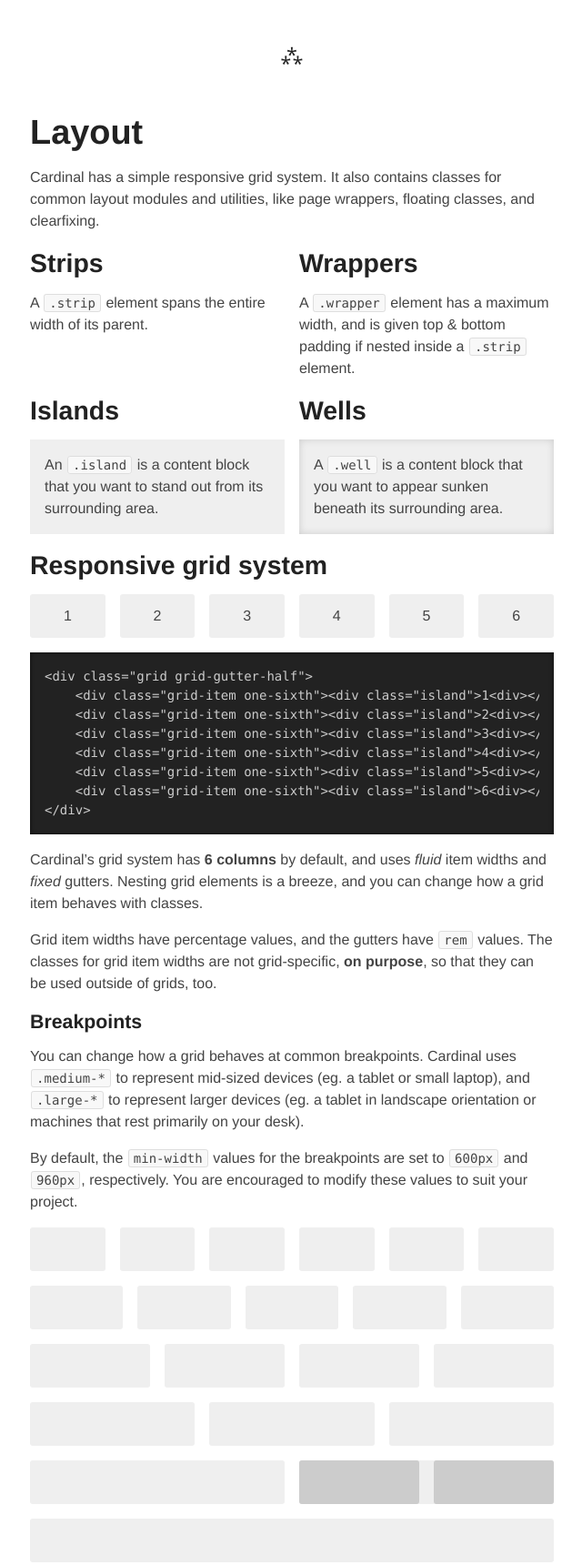
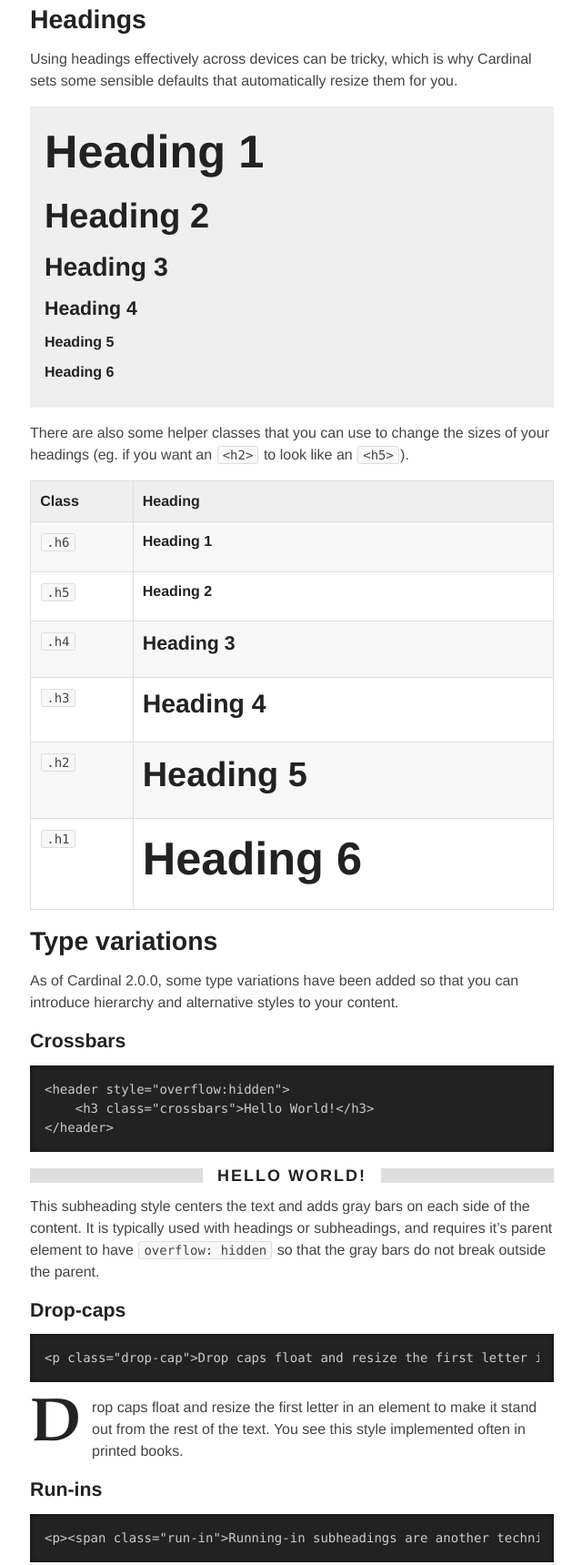
Before and after one commit to cardinalcss/cardinalcss, a plain HTML site: page index.html in a window 1280 px wide. Shown: the part 2542-4262 px from the top of the page at 91% size, without its empty margins (255-895 px from the left). Drawn offline with nearby package versions, Linux system fonts and the light colour scheme.

Commit message:
added more documentation for new typography classes

```diff
--- a/index.html
+++ b/index.html
@@ -207,6 +207,98 @@
                         </table>
 
                         <p><span class="run-in">Remember:</span> Pixel percentages are always rounded to whole values in web browsers.</p>
+
+                        <h3>Headings</h3>
+
+                        <p>Using headings effectively across devices can be tricky, which is why Cardinal sets some sensible defaults that automatically resize them for you.</p>
+
+                        <div class="island">
+                            <h1>Heading 1</h1>
+                            <h2>Heading 2</h2>
+                            <h3>Heading 3</h3>
+                            <h4>Heading 4</h4>
+                            <h5>Heading 5</h5>
+                            <h6>Heading 6</h6>
+                        </div>
+
+                        <p>There are also some helper classes that you can use to change the sizes of your headings (eg. if you want an <code>&lt;h2&gt;</code> to look like an <code>&lt;h5&gt;</code>).</p>
+
+                        <table class="table-border table-border-rows table-border-cells table-stripes">
+                            <thead>
+                                <th>Class</th>
+                                <th>Heading</th>
+                            </thead>
+                            <tr>
+                                <td><code>.h6</code></td>
+                                <td><h1 class="h6">Heading 1</h1></td>
+                            </tr>
+                            <tr>
+                                <td><code>.h5</code></td>
+                                <td><h1 class="h5">Heading 2</h1></td>
+                            </tr>
+                            <tr>
+                                <td><code>.h4</code></td>
+                                <td><h1 class="h4">Heading 3</h1></td>
+                            </tr>
+                            <tr>
+                                <td><code>.h3</code></td>
+                                <td><h1 class="h3">Heading 4</h1></td>
+                            </tr>
+                            <tr>
+                                <td><code>.h2</code></td>
+                                <td><h1 class="h2">Heading 5</h1></td>
+                            </tr>
+                            <tr>
+                                <td><code>.h1</code></td>
+                                <td><h1 class="h1">Heading 6</h1></td>
+                            </tr>
+                        </table>
+
+                        <h3>Type variations</h3>
+
+                        <p>As of Cardinal 2.0.0, some type variations have been added so that you can introduce hierarchy and alternative styles to your content.</p>
+
+                        <h4>Crossbars</h4>
+
+                        <pre><code>&lt;header style="overflow:hidden"&gt;
+    &lt;h3 class="crossbars"&gt;Hello World!&lt;/h3&gt;
+&lt;/header&gt;</code></pre>
+
+                        <header style="overflow:hidden">
+                            <h3 class="crossbars">Hello World!</h3>
+                        </header>
+
+                        <p>This subheading style centers the text and adds gray bars on each side of the content. It is typically used with headings or subheadings, and requires it’s parent element to have <code>overflow: hidden</code> so that the gray bars do not break outside the parent.</p>
+
+                        <h4>Drop-caps</h4>
+
+                        <pre><code>&lt;p class="drop-cap"&gt;Drop caps float and resize the first letter in an element to make it stand out from the rest of the text. You see this style implemented often in printed books.&lt;/p&gt;</code></pre>
+
+                        <p class="drop-cap">Drop caps float and resize the first letter in an element to make it stand out from the rest of the text. You see this style implemented often in printed books.</p>
+
+                        <h4>Run-ins</h4>
+
+                        <pre><code>&lt;p&gt;&lt;span class="run-in"&gt;Running-in subheadings are another technique&lt;/span&gt; you see in books all the time, where the first line or couple of lines in a new chapter is given a different style treatment from the rest of the body text.&lt;/p&gt;</code></pre>
+
+                        <p><span class="run-in">Running-in subheadings are another technique</span> you see in books all the time, where the first line or couple of lines in a new chapter is given a different style treatment from the rest of the body text.</p>
+
+                        <h4>Small-caps</h4>
+
+                        <pre><code>&lt;h4 class="small-caps"&gt;I’m in small caps!&lt;/h4&gt;</code></pre>
+
+                        <h4 class="small-caps">I’m in small caps!</h4>
+
+                        <p>This technique is typically used on headings to give a body of text some hierarchy and an alternative style from the default capitalization.</p>
+
+                        <h4>Non-alphabet symbol dividers</h4>
+
+                        <pre><code>&lt;hr class="asterisks"&gt;</code></pre>
+
+                        <p>As of Cardinal 2.0.0, there is an alternative style for <code>&lt;hr&gt;</code> elements that uses a group of asterisks instead of a hard line that spans the width of its parent.</p>
+
+                        <hr class="asterisks">
+
+                        <p>This sort of divider may be more appropriate in other situations, or layouts that already have a lot of hard lines.</p>
                     </section>
 
                     <hr class="asterisks">
```
